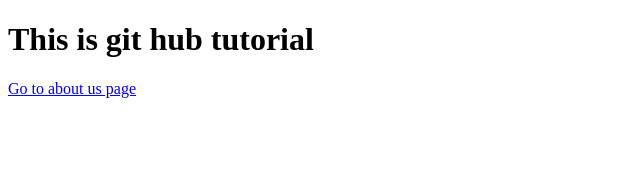
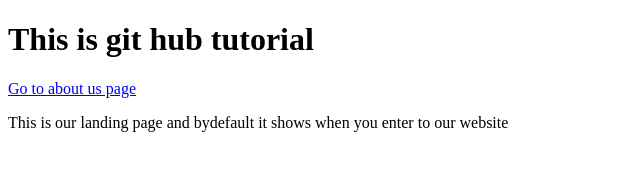
Before and after one commit to dineshranjan2001/git-tutorial, a plain HTML site: page index.html in a window 1280 px wide. Shown: the whole page, without its empty margins (0-640 px from the left). Drawn offline with Linux system fonts and the light colour scheme.

Commit message:
update commit

```diff
--- a/index.html
+++ b/index.html
@@ -9,5 +9,6 @@
 <body>
     <h1>This is git hub tutorial</h1>
     <a href="about.html">Go to about us page</a>
+    <p>This is our landing page and bydefault it shows when you enter to our website</p>
 </body>
 </html>
```
